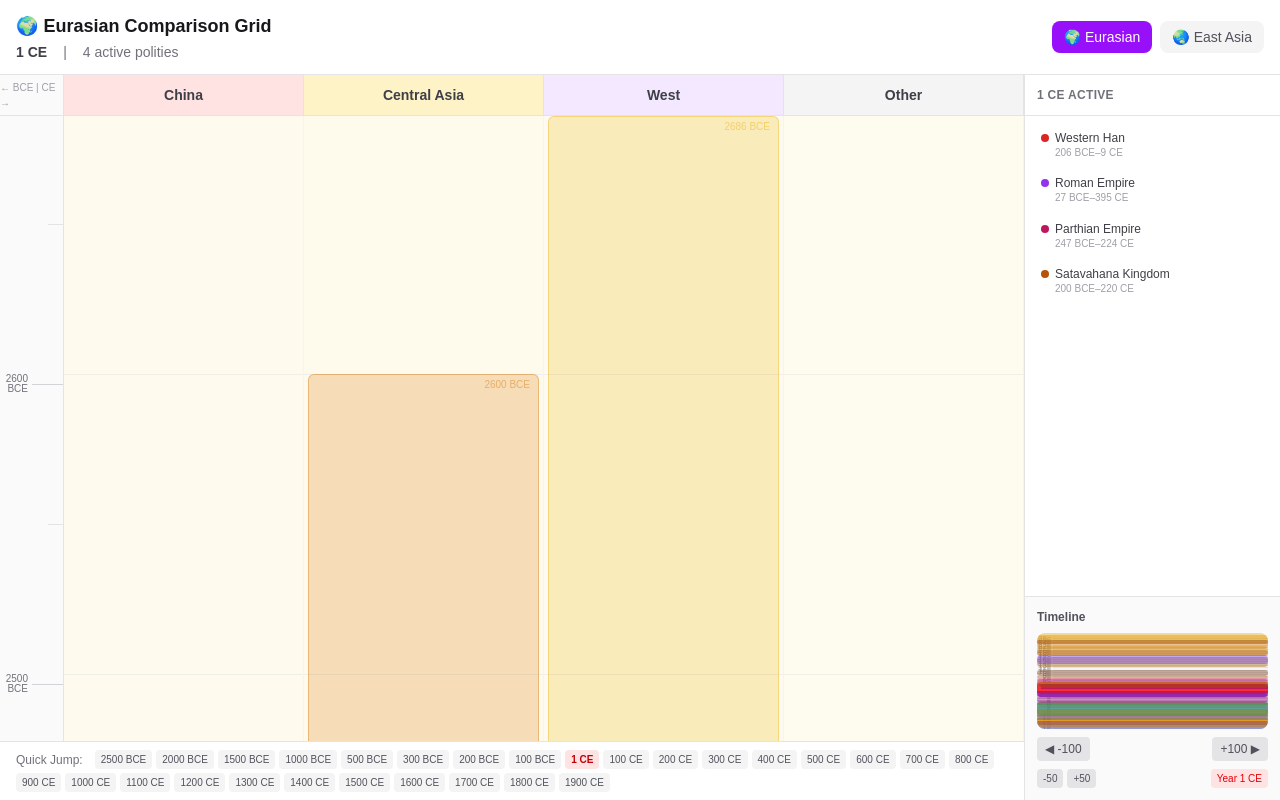
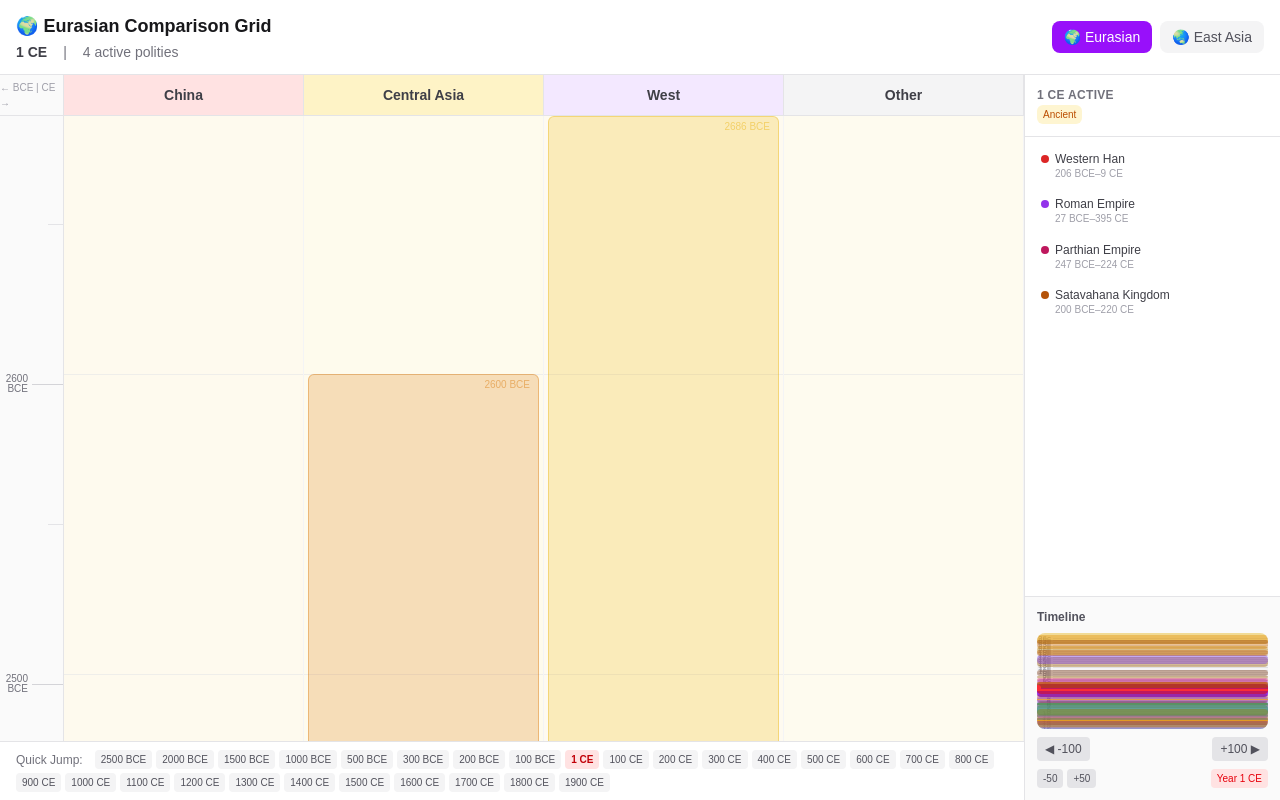
Before and after one commit to Ruciazyt/history, a Next.js app: page /en/grid in a window 1280 px wide. Built offline with nearby package versions, Linux system fonts and the light colour scheme.

Commit message:
history-atlas: improve era band visual differentiation in EurasianGrid

```diff
--- a/src/components/world/EurasianGrid.tsx
+++ b/src/components/world/EurasianGrid.tsx
@@ -58,13 +58,20 @@ interface EraBandDef {
 }
 
 export const ERA_BANDS: EraBandDef[] = [
-  { labelKey: 'grid.eraBand.ancient',    bgClass: 'bg-amber-50/70',  badgeClass: 'bg-amber-100/80 text-amber-700' },
-  { labelKey: 'grid.eraBand.medieval',   bgClass: 'bg-stone-50/60', badgeClass: 'bg-amber-100/80 text-amber-700' },
-  { labelKey: 'grid.eraBand.earlyModern', bgClass: 'bg-blue-50/50',  badgeClass: 'bg-stone-100/80 text-stone-600' },
+  { labelKey: 'grid.eraBand.ancient',    bgClass: 'bg-amber-50/70',   badgeClass: 'bg-amber-100/80 text-amber-700' },
+  { labelKey: 'grid.eraBand.medieval',   bgClass: 'bg-stone-50/60',   badgeClass: 'bg-stone-200/80 text-stone-700' },
+  { labelKey: 'grid.eraBand.earlyModern', bgClass: 'bg-blue-50/50',   badgeClass: 'bg-blue-100/80 text-blue-700' },
 ];
 
 /** Era band boundary years (chronological order) */
 export const ERA_BOUNDARY_YEARS = [500, 1500] as const;
+
+/** Returns the era band index (0=ancient, 1=medieval, 2=earlyModern) for a given year */
+export function getEraBandIndex(year: number): number {
+  if (year < ERA_BOUNDARY_YEARS[0]) return 0;
+  if (year < ERA_BOUNDARY_YEARS[1]) return 1;
+  return 2;
+}
 
 /** Quick-jump century buttons shown at the bottom of the grid */
 export const QUICK_JUMP_YEARS = [
@@ -491,7 +498,10 @@ export function EurasianGrid({ initialMode = 'eurasian' }: EurasianGridProps) {
           {/* Active polities at current year */}
           <div className={`shrink-0 border-b border-zinc-200 ${HISTORY_APP_COLORS.sidebar.header.bg} p-3`}>
             <div className={`text-xs font-semibold uppercase tracking-wide ${HISTORY_APP_COLORS.sidebar.header.text}`}>
-              {t('grid.activeAtYear', { year: formatYear(currentYear) }) || `${formatYear(currentYear)} 活跃政权`}
+              {t('grid.activeAtYear', { year: formatYear(currentYear) })}
+            </div>
+            <div className={`mt-0.5 text-[10px] font-medium px-1.5 py-0.5 rounded-md w-fit ${ERA_BANDS[getEraBandIndex(currentYear)]!.badgeClass}`}>
+              {t(ERA_BANDS[getEraBandIndex(currentYear)]!.labelKey)}
             </div>
           </div>
           <div className="flex-1 overflow-y-auto p-2 space-y-1">
```
